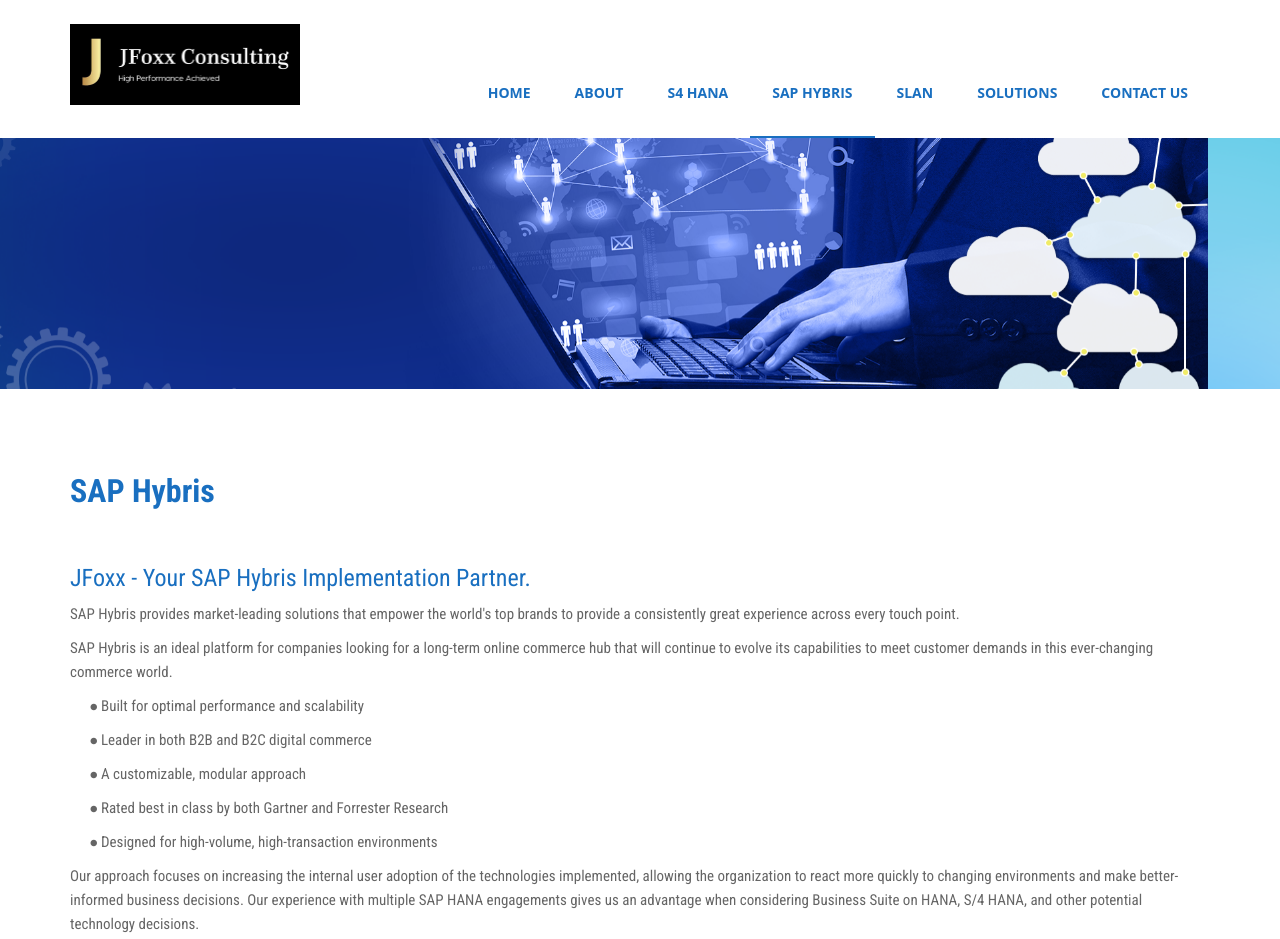
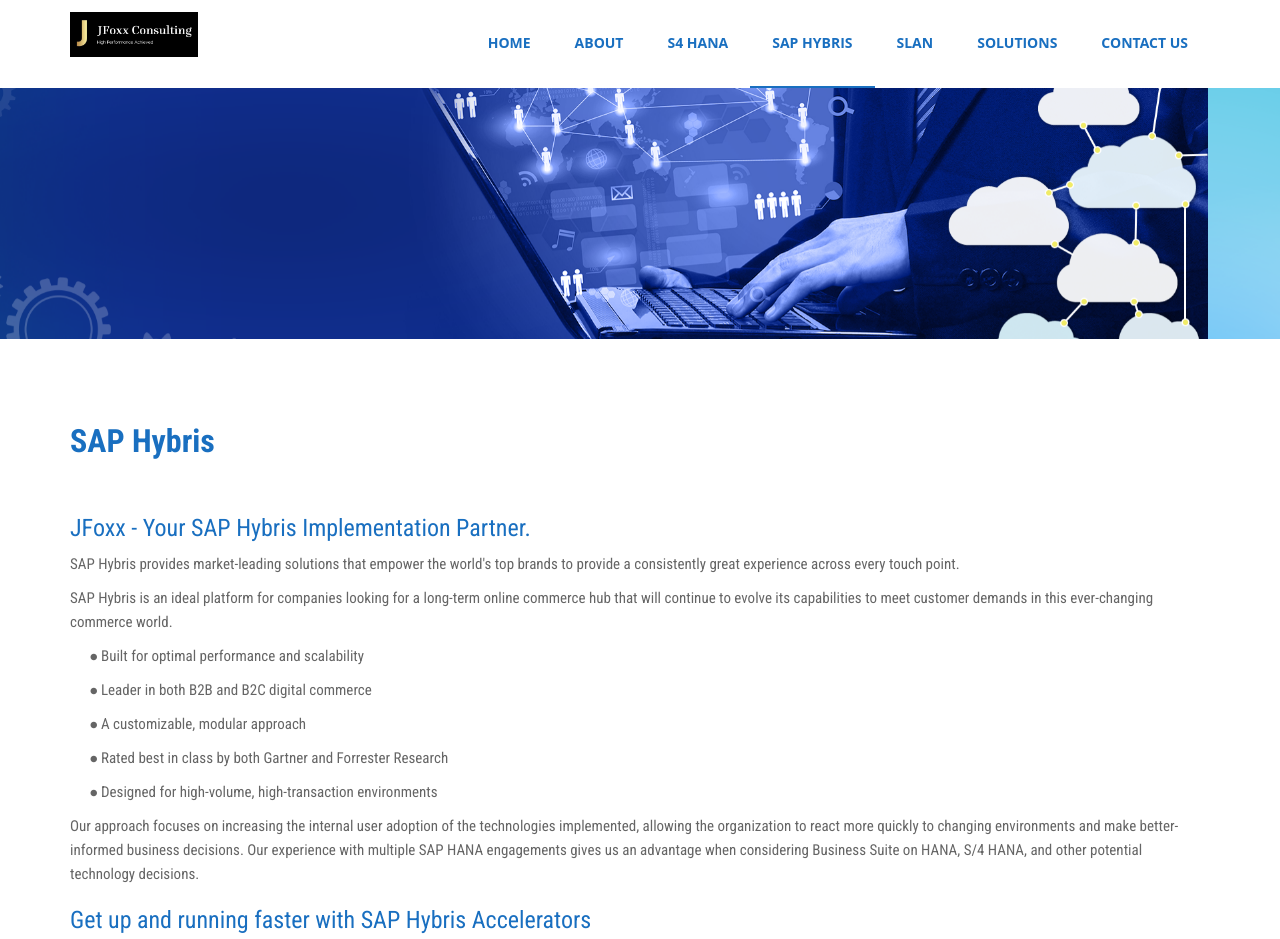
Before and after one commit to jfoxcs/jfoxcs.github.io, a plain HTML site: page saphybris.html in a window 1280 px wide. Shown: the top 939 px of the page. Drawn offline with nearby package versions, Linux system fonts and the light colour scheme; a script that the page names is missing.

Commit message:
changed logo size

```diff
--- a/saphybris.html
+++ b/saphybris.html
@@ -52,7 +52,7 @@
 							<span class="sr-only">Toggle navigation</span>
 							<span class="icon-bar"></span>
 						</button><!-- end of sticky button -->
-						<a class="navbar-brand" href="index.html"><img src="images/jfoxx_logo_005.JPG" style="width: 25%;padding-top: 3vh;"/> </a><!-- end of /. logo title -->
+						<a class="navbar-brand" href="index.html"><img src="images/jfoxx_logo_005.JPG" style="width: 10vw;padding-top: 1.5vh"/> </a><!-- end of /. logo title -->
 					</div>
 
 					<!-- Collect the nav links, forms, and other content for toggling -->
```
